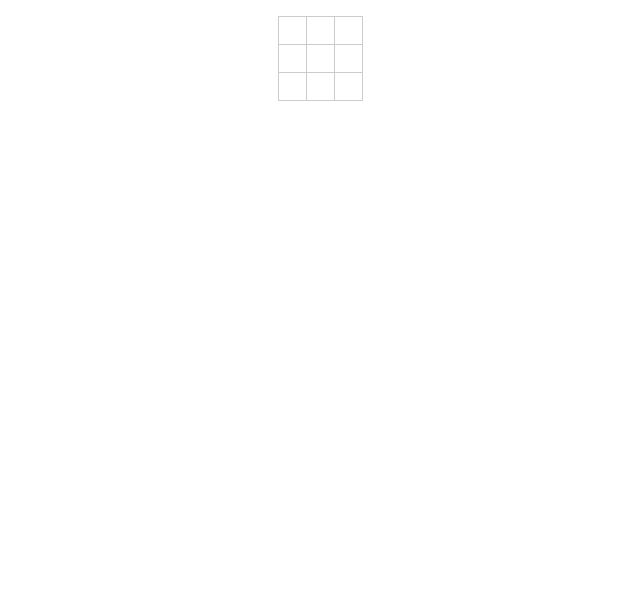
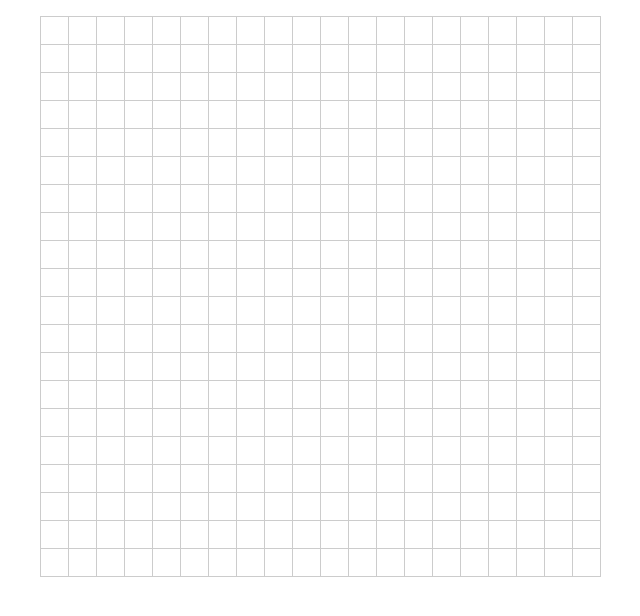
Before and after one commit to ezemtsov/playWithMe, a website: page web/index.html in a window 1280 px wide. Shown: the whole page, without its empty margins (320-960 px from the left). Drawn offline with Linux system fonts and the light colour scheme.

Commit message:
restructured + added web app

```diff
--- a/web/index.html
+++ b/web/index.html
@@ -1,7 +1,7 @@
 <!DOCTYPE html>
 <html>
   <head>
-    <title>Canvas tutorial</title>
+    <title>PlayWithMe!</title>
     <link rel="stylesheet" href="css/styles.css">
   </head>
   <script src="src/index.js"></script>
--- a/web/src/index.js
+++ b/web/src/index.js
@@ -6,9 +6,10 @@ class Game {
     return ["X", "O"];
   }
   constructor() {
-    this.size = 3;
+    this.size = 20;
     this.history = [];
     this.lastMove = undefined;
+    this.socket = connect(this);
     this._turn = 1;
   }
   get turn() {
@@ -22,6 +23,7 @@ class Game {
     } else {
       console.log("Clicked on:", row, col);
       this.history.push({ row: row, col: col });
+      sendMove(this.socket, row, col);
     }
   }
   fetchState(data) {
@@ -54,7 +56,7 @@ function drawSelection(game, row, col) {
 }
 
 // Initialize game field
-function drawGrid(game, socket) {
+function drawGrid(game) {
   var grid = document.createElement('table');
   grid.classList.toggle('grid');
   for (let r = 0; r < game.size; ++r) {
@@ -63,7 +65,7 @@ function drawGrid(game, socket) {
     for (let c = 0; c < game.size; ++c) {
       let cell = tr
         .appendChild(document.createElement('td'));
-      cell.onclick = () => sendMove(socket, r, c);
+      cell.onclick = () => game.selectCell(r, c);
     };
   };
   document.body.appendChild(grid);
@@ -106,8 +108,7 @@ function sendMove(socket, row, col) {
 
 window.onload = () => {
   let game = new Game;
-  let socket = connect(game);
-  drawGrid(game, socket);
+  drawGrid(game);
   // for testing only: game.fetchState(testData);
   // for testing only: game.replayHistory();
 };
```
Also changed, not shown: README.MD (deleted), README.md (renamed from server/README.md), stack.yaml (renamed from server/stack.yaml), 8 other files.
